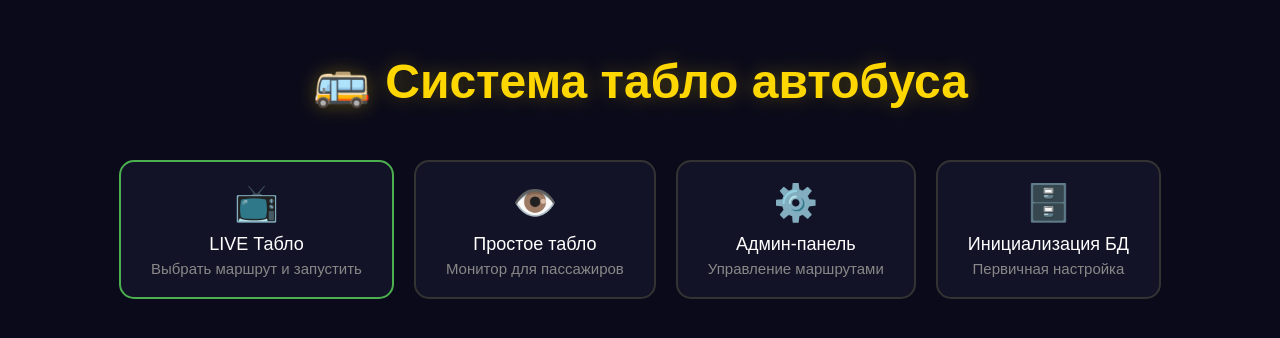
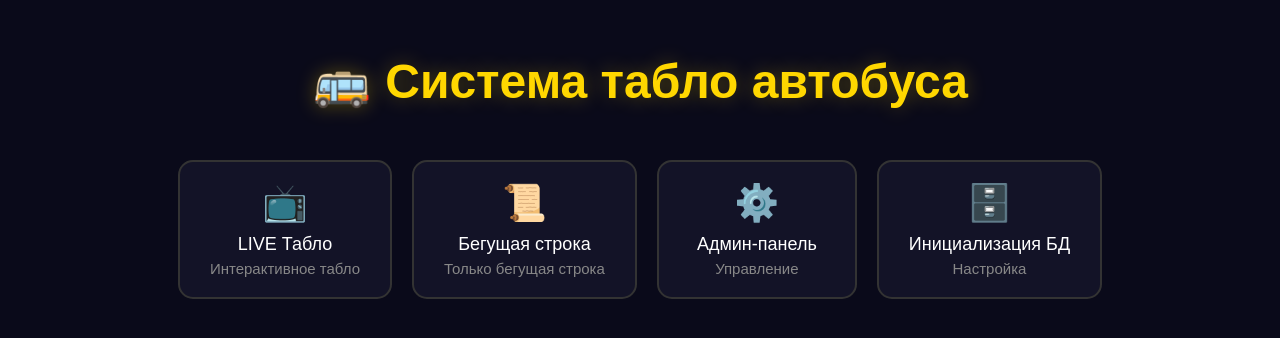
Before and after one commit to alexeysimashkin/bus-display, a website: page index.html in a window 1280 px wide. Shown: the part 224-562 px from the top of the page. Drawn offline with Linux system fonts and the light colour scheme.

Commit message:
Update index.html

```diff
--- a/index.html
+++ b/index.html
@@ -5,11 +5,7 @@
     <meta name="viewport" content="width=device-width, initial-scale=1.0">
     <title>Система табло автобуса</title>
     <style>
-        * {
-            margin: 0;
-            padding: 0;
-            box-sizing: border-box;
-        }
+        * { margin: 0; padding: 0; box-sizing: border-box; }
         body {
             background: #0a0a1a;
             color: #fff;
@@ -56,37 +52,30 @@
             display: block;
             margin-bottom: 10px;
         }
-        .nav-link.live {
-            border-color: #4CAF50;
-        }
-        .nav-link.live:hover {
-            border-color: #66BB6A;
-            box-shadow: 0 10px 20px rgba(76, 175, 80, 0.3);
-        }
     </style>
 </head>
 <body>
     <h1>🚌 Система табло автобуса</h1>
     <div class="nav-links">
-        <a href="/live" class="nav-link live">
+        <a href="/live" class="nav-link">
             <span class="icon">📺</span>
             LIVE Табло
-            <small style="display:block; color:#888; margin-top:5px;">Выбрать маршрут и запустить</small>
+            <small style="display:block; color:#888; margin-top:5px;">Интерактивное табло</small>
         </a>
-        <a href="/display" class="nav-link">
-            <span class="icon">👁️</span>
-            Простое табло
-            <small style="display:block; color:#888; margin-top:5px;">Монитор для пассажиров</small>
+        <a href="/ticker" class="nav-link">
+            <span class="icon">📜</span>
+            Бегущая строка
+            <small style="display:block; color:#888; margin-top:5px;">Только бегущая строка</small>
         </a>
         <a href="/admin" class="nav-link">
             <span class="icon">⚙️</span>
             Админ-панель
-            <small style="display:block; color:#888; margin-top:5px;">Управление маршрутами</small>
+            <small style="display:block; color:#888; margin-top:5px;">Управление</small>
         </a>
         <a href="/init" class="nav-link">
             <span class="icon">🗄️</span>
             Инициализация БД
-            <small style="display:block; color:#888; margin-top:5px;">Первичная настройка</small>
+            <small style="display:block; color:#888; margin-top:5px;">Настройка</small>
         </a>
     </div>
 </body>
```
